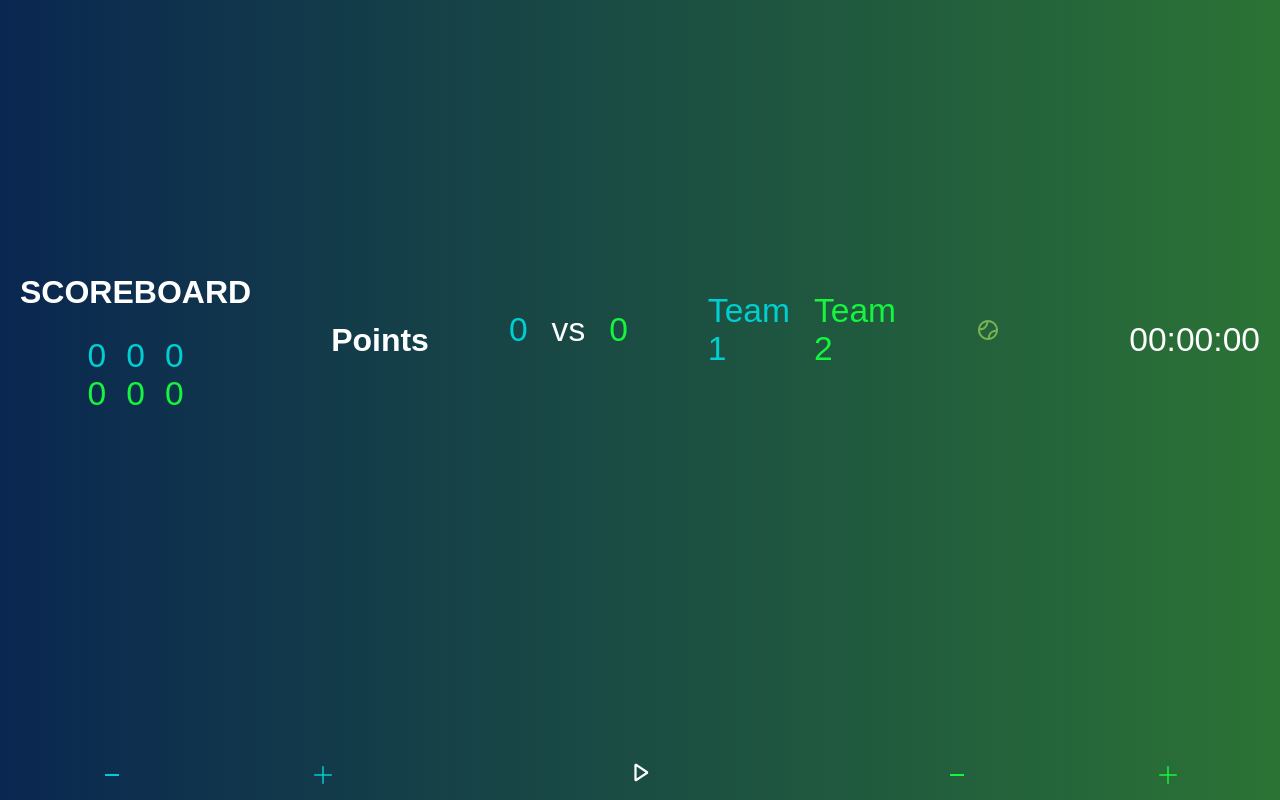
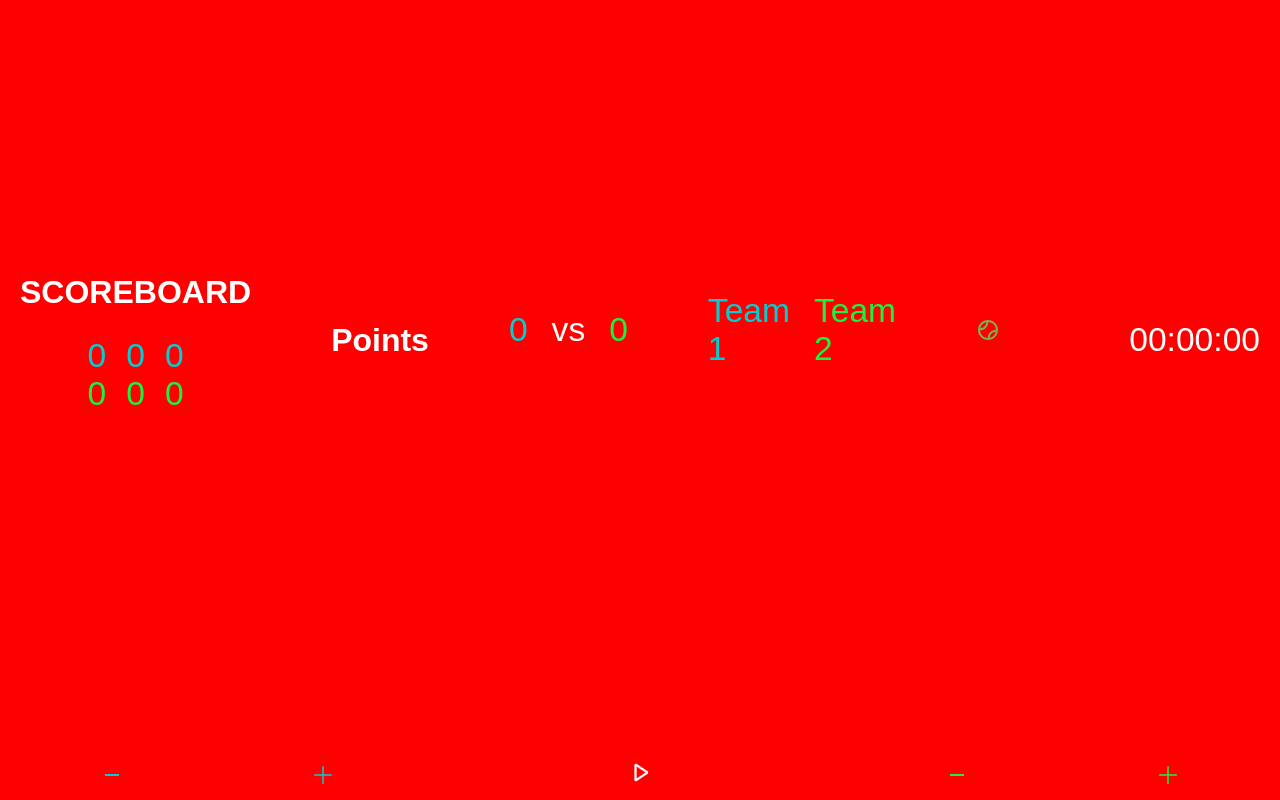
Before and after one commit to miguelrguez16/mi-marcador-padel, a React (Create React App) app: page / in a window 1280 px wide. Built offline with nearby package versions, Linux system fonts and the light colour scheme.

Commit message:
Change background

```diff
--- a/src/index.css
+++ b/src/index.css
@@ -1,6 +1,6 @@
 body {
   padding: 0;
-  background: linear-gradient(90deg, #0A2751 0%, #2B7335 100%);
+  background: red;
   color: white;
   margin: 20px;
   font-size: 1.5em;
```
